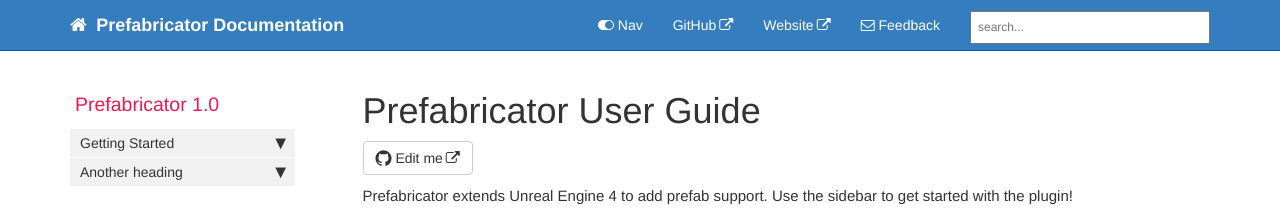
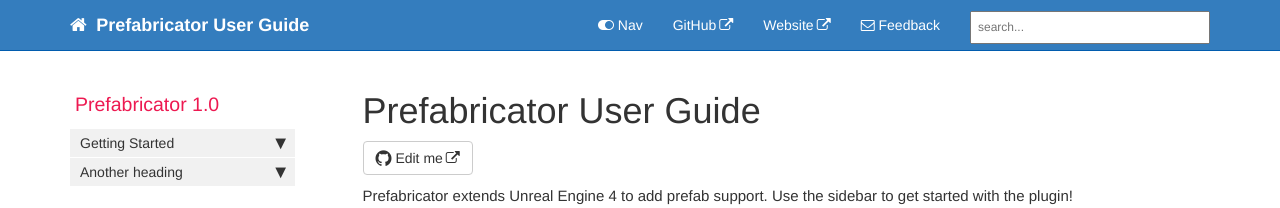
Before and after one commit to coderespawn/prefabricator-ue4-docs, a Jekyll site: the page built from index.md, in a window 1280 px wide. Shown: the top 208 px of the page. Built offline with Jekyll 4.4.1, drawn with Linux system fonts in a browser that asks for light colours; nearby versions of some CDN libraries; comment, search, counter and statistics services are not loaded.

Commit message:
Updated the git repository links

```diff
--- a/_config.yml
+++ b/_config.yml
@@ -1,18 +1,18 @@
-repository: tomjoht/documentation-theme-jekyll
+repository: coderespawn/prefabricator-ue4
 
 output: web
 # this property is useful for conditional filtering of content that is separate from the PDF.
 
-topnav_title: Prefabricator Documentation
+topnav_title: Prefabricator User Guide
 # this appears on the top navigation bar next to the home button
 
-site_title: Jekyll theme for documentation
+site_title: Prefabricator User Guide
 # this appears in the html browser tab for the site title (seen mostly by search engines, not users)
 
 company_name: Code Respawn
 # this appears in the footer
 
-github_editme_path: coderespawn/prefabricator-ue4/blob/gh-pages/
+github_editme_path: coderespawn/prefabricator-ue4-docs/blob/master/
 # if you're using Github, provide the basepath to the branch you've created for reviews, following the sample here. if not, leave this value blank.
 
 # gitlab_editme_path: tomjoht/documentation-theme-jekyll/blob/gh-pages/
@@ -75,7 +75,7 @@
       layout: "page"
       comments: true
       search: true
-      sidebar: home_sidebar
+      sidebar: prefabricator_sidebar
       topnav: topnav
   -
     scope:
@@ -95,16 +95,13 @@
       layout: "post"
       comments: true
       search: true
-      sidebar: home_sidebar
+      sidebar: prefabricator_sidebar
       topnav: topnav
 
 # these are defaults used for the frontmatter for these file types
 
 sidebars:
-- home_sidebar
-- mydoc_sidebar
-- product1_sidebar
-- product2_sidebar
+- prefabricator_sidebar
 - other
 
 description: "Documentation for Prefabricator plugin.  http://prefabricator.io"
```
